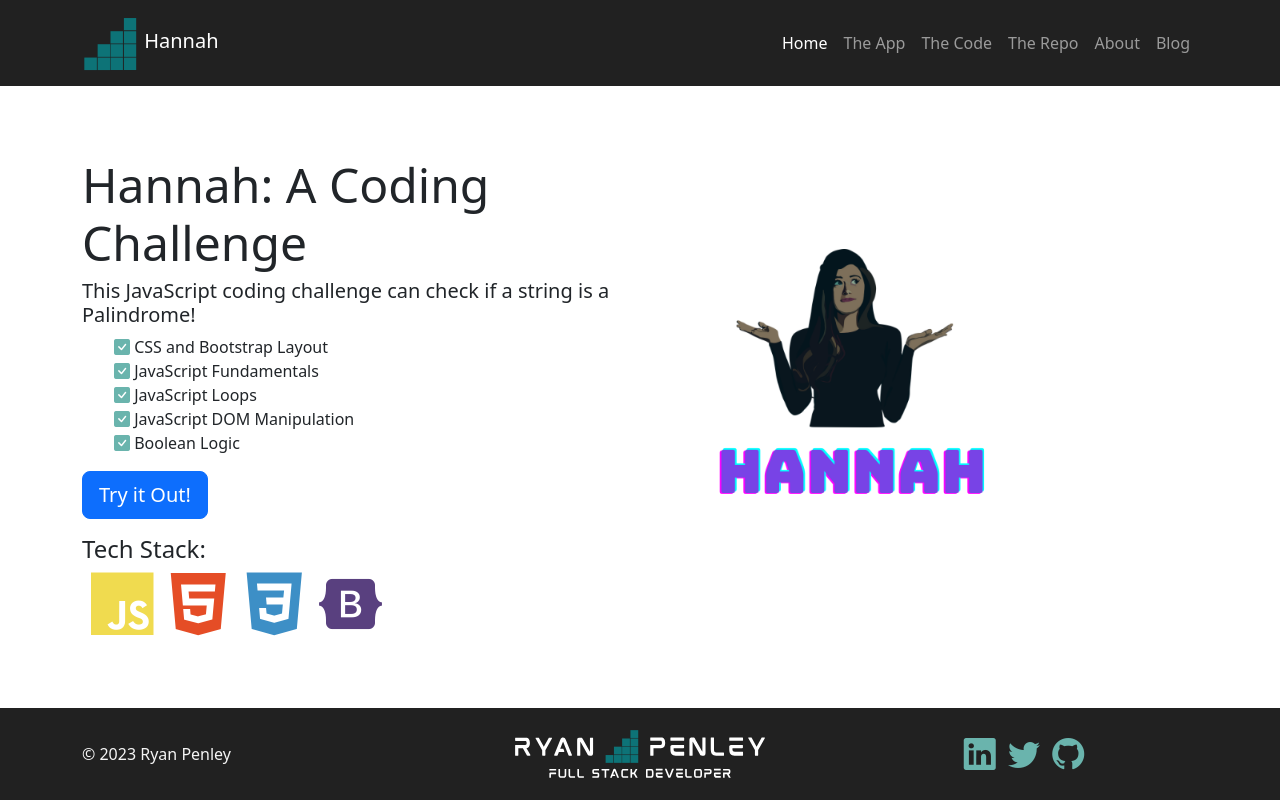
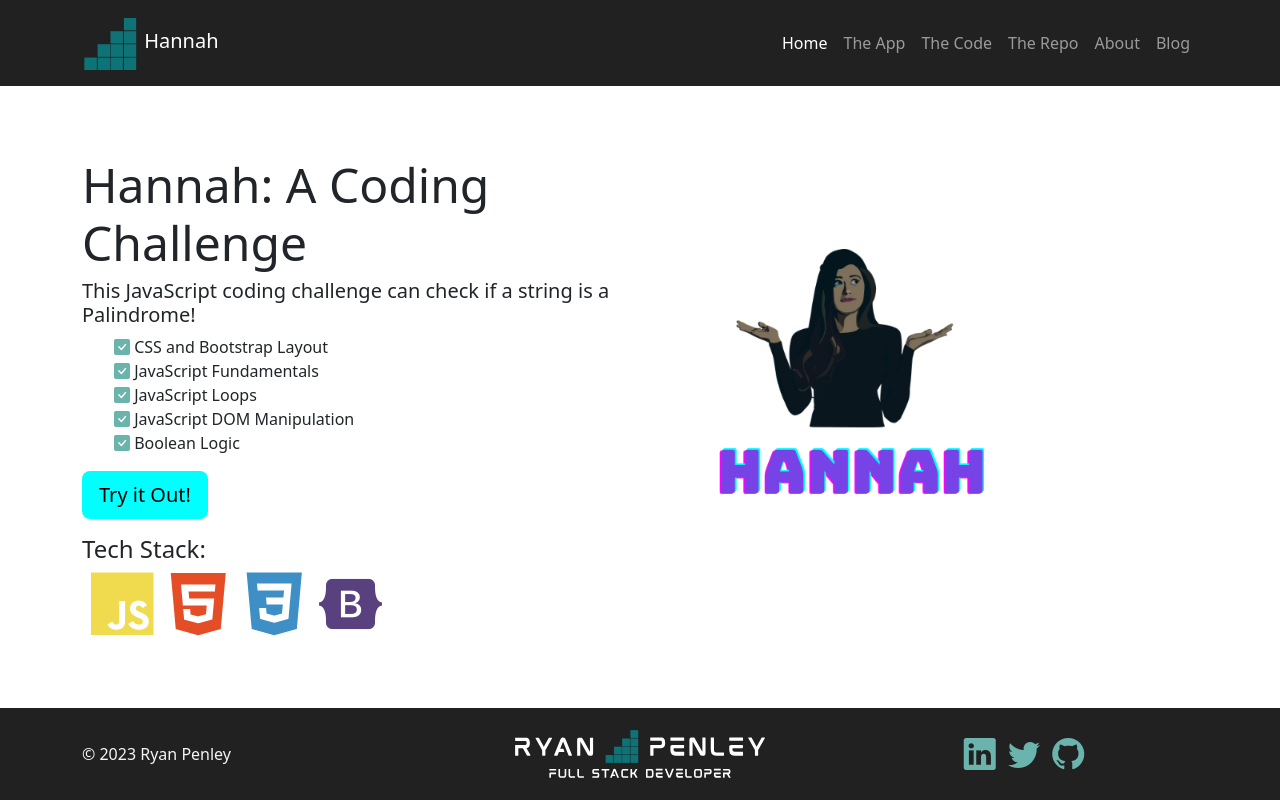
Before and after one commit to ryanpenley/HannahPalindromeProject, a plain HTML site: page index.html in a window 1280 px wide. In both pictures the pointer is over the link "Try it Out!". Drawn offline with nearby package versions, Linux system fonts and the light colour scheme.

Commit message:
made the try it out button the same style as the submit button

```diff
--- a/css/site.css
+++ b/css/site.css
@@ -91,3 +91,17 @@ footer {
     -webkit-text-fill-color: black;
     text-decoration-color: #212121;
 }
+
+#tryitbutton {
+    background-color: #7843e6;
+    -webkit-text-fill-color: white;
+}
+
+#tryitbutton:hover {
+    background-color: #7843e6;
+    -webkit-text-fill-color: white;
+    background-color: #00ffff;
+    transition-duration: 0.4s;
+    -webkit-text-fill-color: black;
+    text-decoration-color: #212121;
+}
--- a/index.html
+++ b/index.html
@@ -96,7 +96,7 @@
                         </li>
                     </ul>
                     <div>
-                        <a href="/app.html" class="btn btn-outline-primary btn-lg">Try it Out!</a>
+                        <a href="/app.html" id="tryitbutton" class="btn btn-lg">Try it Out!</a>
                     </div>
                     <h4 class="mt-3">Tech Stack:</h4>
                     <div>
```
